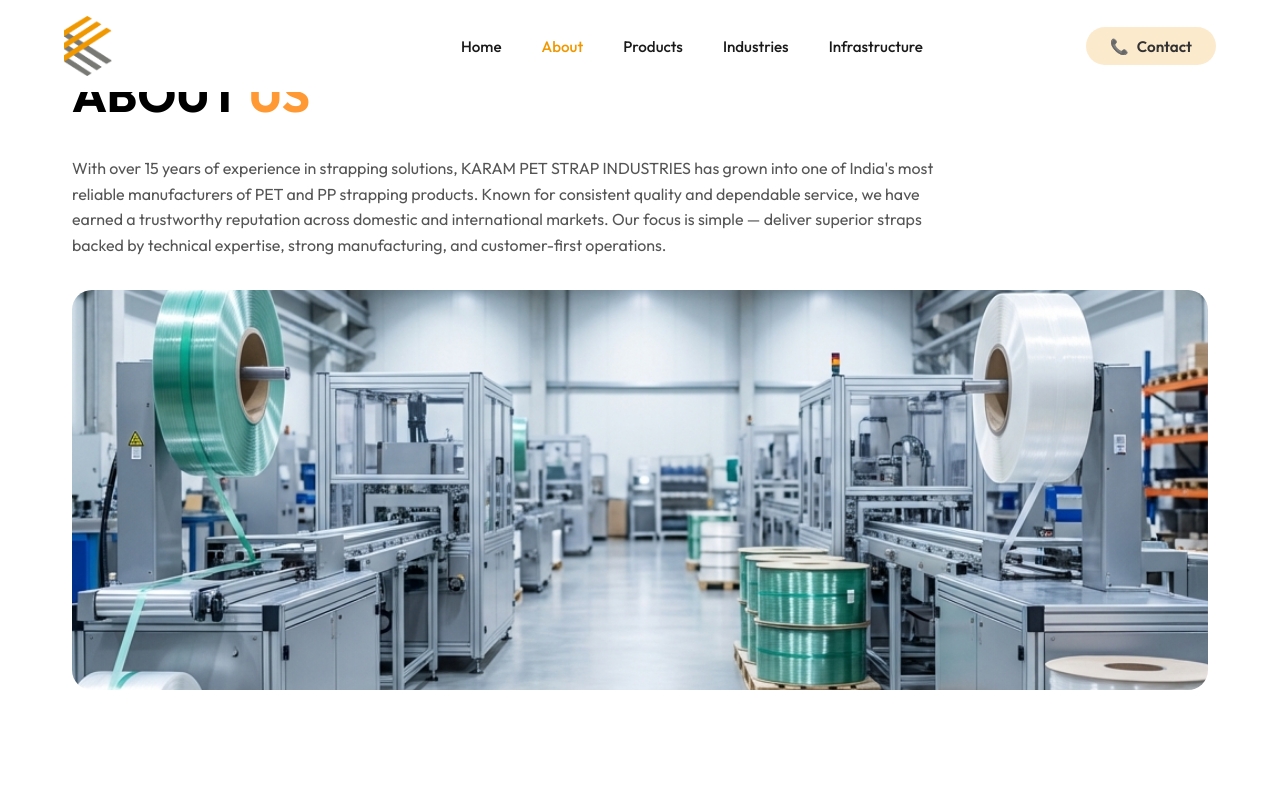
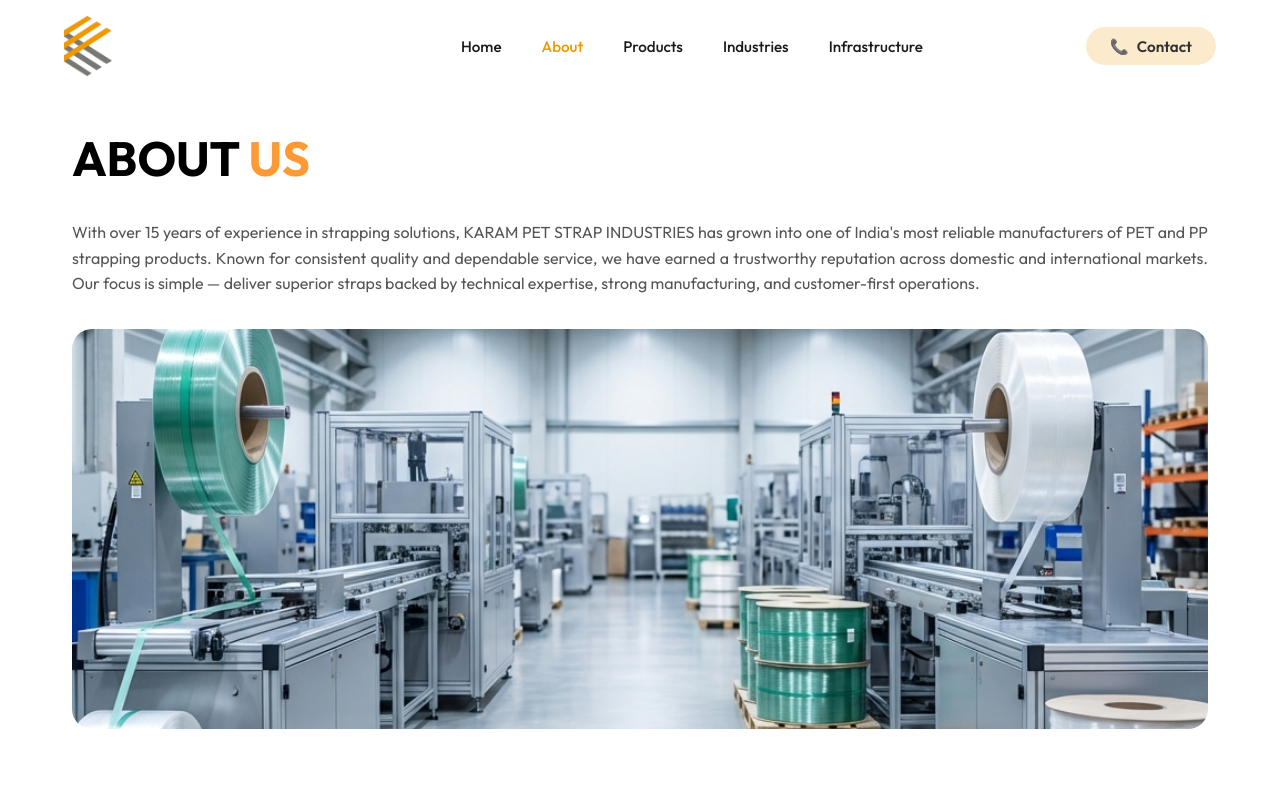
Before and after one commit to trivonotech/KARAM-PET---STRAP-INDUSTRIES, a Next.js app: page /about in a window 1280 px wide. Shown: the top 795 px of the page. Built offline with nearby package versions, Linux system fonts and the light colour scheme.

Commit message:
style: Adjust about page header padding, justify text blocks, and apply minor formatting adjustments.

```diff
--- a/src/app/about/page.module.css
+++ b/src/app/about/page.module.css
@@ -12,7 +12,7 @@
 
 /* Header Section */
 .headerSection {
-    padding: 4rem 0 2rem;
+    padding: 8rem 0 2rem;
     text-align: left;
 }
 
@@ -33,7 +33,7 @@
     color: #555;
     line-height: 1.6;
     margin-bottom: 2rem;
-    max-width: 900px;
+    text-align: justify;
 }
 
 .heroImageContainer {
--- a/src/app/about/page.tsx
+++ b/src/app/about/page.tsx
@@ -123,7 +123,7 @@ export default function AboutPage() {
                         />
                     </div>
                     <div className={styles.trustTextContent}>
-                        <h2 className={styles.sectionTitle} style={{ fontSize: '2.5rem' }}>
+                        <h2 className={styles.sectionTitle} style={{fontSize: '2.5rem'}}>
                             WHY CLIENTS <span className={styles.orangeText}>TRUST US</span>
                         </h2>
                         <ul className={styles.trustList}>
```
Lines whose indentation alone changed are shown as unchanged.
